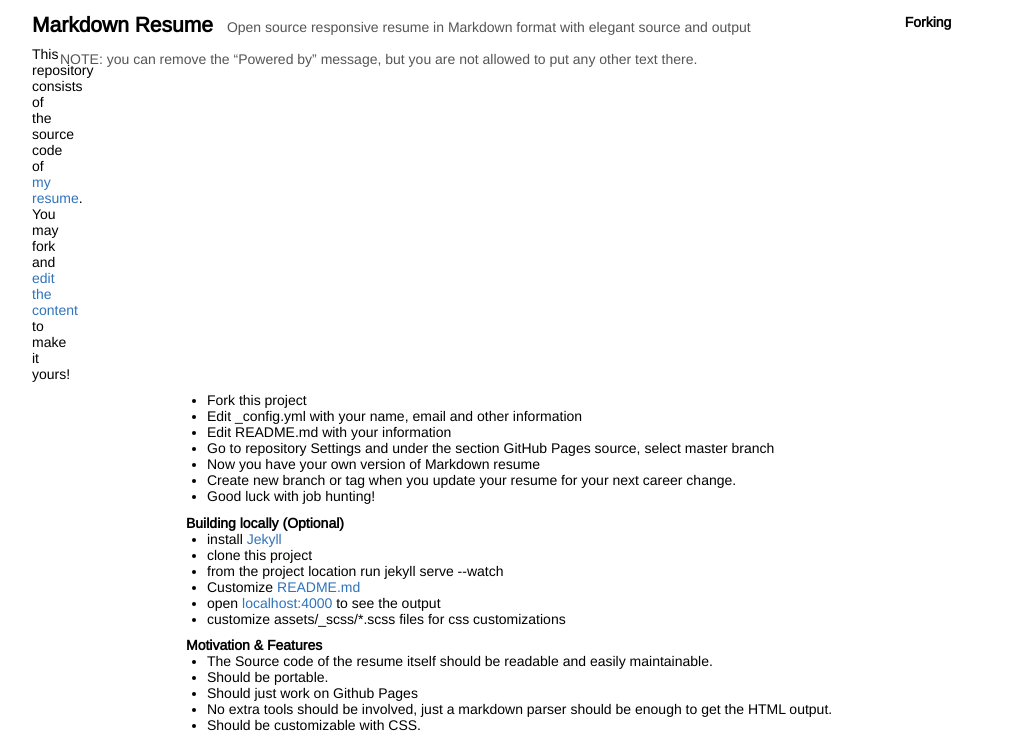
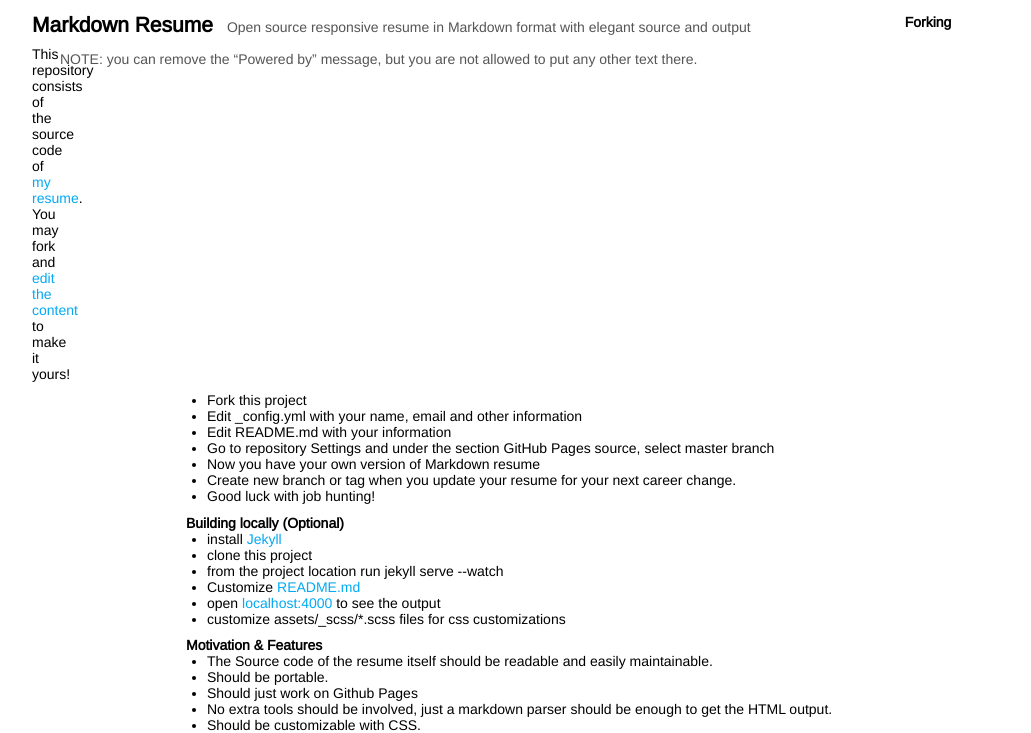
Before and after one commit to safrazik/resume, a Jekyll site: the page built from DOCS.md, in a window 1280 px wide. Shown: the top 733 px of the page, without its empty margins (110-1141 px from the left). Built offline with Jekyll 4.4.1, drawn with Linux system fonts in a browser that asks for light colours; our own code applies the rules of GitHub Pages for plain Markdown files.

Commit message:
Update resume

```diff
--- a/assets/_scss/themes/_minimal2.scss
+++ b/assets/_scss/themes/_minimal2.scss
@@ -16,12 +16,12 @@ body { // support any markdown processor
     // font-family: -apple-system, BlinkMacSystemFont, "Segoe UI", "Helvetica Neue", Arial, sans-serif;
   }
 
-  a {
-    color: #2e73bb;
-    &:hover {
-      color: #174f8a;
-    }
-  }
+  // a {
+  //   color: #2e73bb;
+  //   &:hover {
+  //     color: #174f8a;
+  //   }
+  // }
 
   blockquote {
     margin: 0;
@@ -61,7 +61,7 @@ body { // support any markdown processor
     // color: #e30005;
     color: #9e4ee0;
     color: #2e73bb;
-    color: #5f5f5f;
+    // color: #5f5f5f;
     // font-weight: normal;
   }
 
```
Also changed, not shown: assets/_scss/index.scss (+12 -0 lines), README.md.
